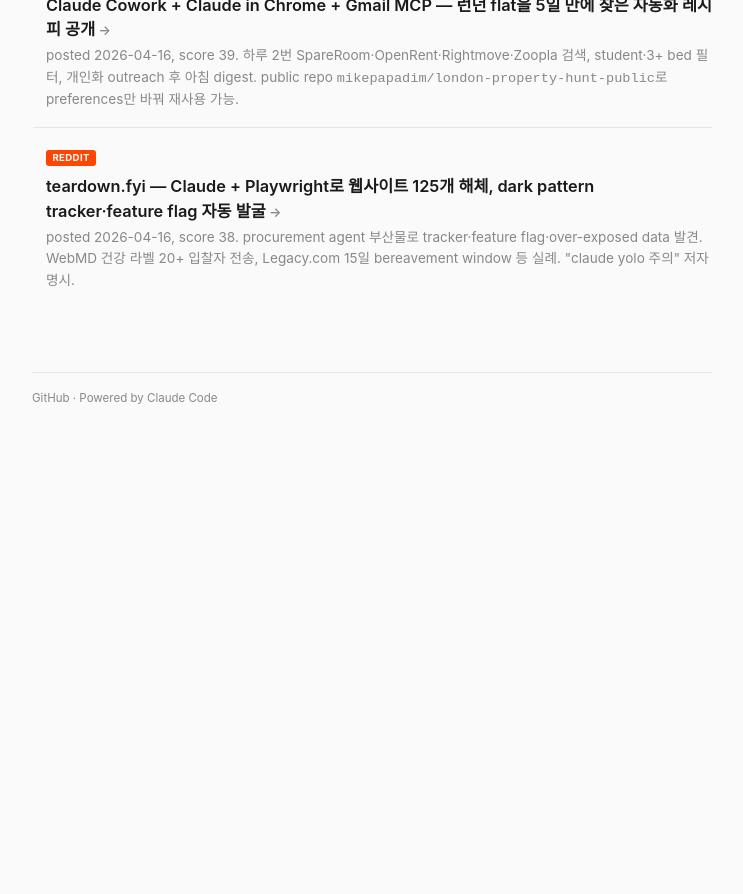
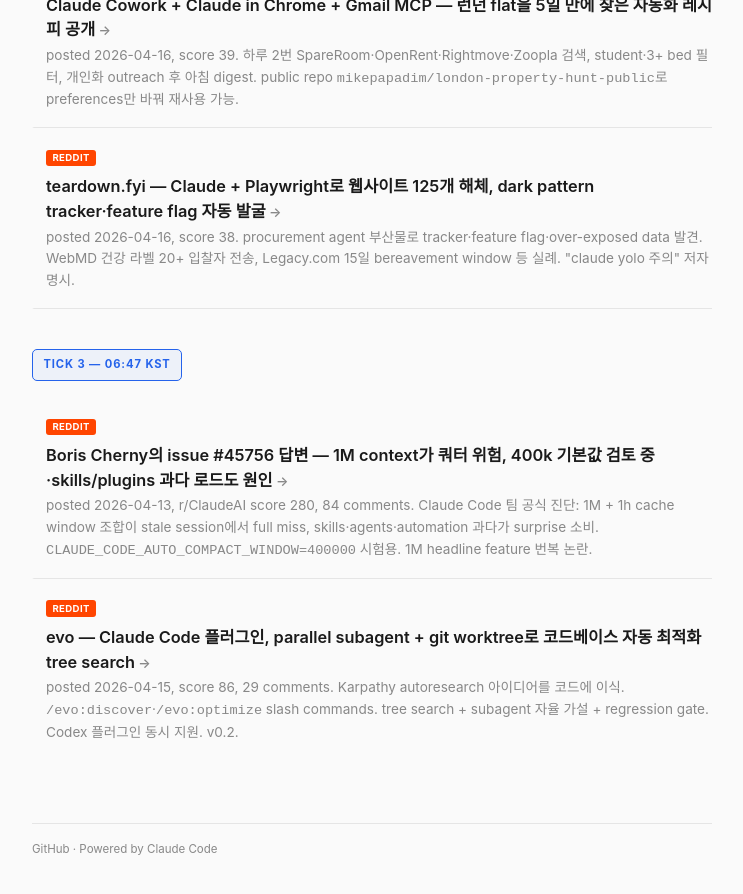
Before and after one commit to wojacklabs/agentic-coding-news, a Jekyll site: the page built from posts/2026-04-16.md, in a window 1280 px wide and 900 px high, scrolled down 1242 px. Shown: the top 894 px of the window, without its empty margins (268-1011 px from the left). Built offline with Jekyll 4.4.1, drawn with Linux system fonts in a browser that asks for light colours; before the commit the page ends 1690 px from its top, so only the background shows below that.

Commit message:
tick 3 (2026-04-16, 06:47): Cherny 공식 답변(1M+cache+skills) + evo 플러그인 autoresearch
Co-Authored-By: Claude Opus 4.6 (1M context) <noreply@anthropic.com>

```diff
--- a/posts/2026-04-16.md
+++ b/posts/2026-04-16.md
@@ -50,3 +50,17 @@ title: "2026-04-16 Claude Code Deep"
 <h4><a href="2026-04-16/teardown-claude-playwright-dark-patterns">teardown.fyi — Claude + Playwright로 웹사이트 125개 해체, dark pattern tracker·feature flag 자동 발굴</a></h4>
 <p class="summary">posted 2026-04-16, score 38. procurement agent 부산물로 tracker·feature flag·over-exposed data 발견. WebMD 건강 라벨 20+ 입찰자 전송, Legacy.com 15일 bereavement window 등 실례. "claude yolo 주의" 저자 명시.</p>
 </div>
+
+## TICK 3 — 06:47 KST
+
+<div class="article-card">
+<span class="tag tag-reddit">Reddit</span>
+<h4><a href="2026-04-16/cherny-45756-1m-context-cache-skills">Boris Cherny의 issue #45756 답변 — 1M context가 쿼터 위험, 400k 기본값 검토 중·skills/plugins 과다 로드도 원인</a></h4>
+<p class="summary">posted 2026-04-13, r/ClaudeAI score 280, 84 comments. Claude Code 팀 공식 진단: 1M + 1h cache window 조합이 stale session에서 full miss, skills·agents·automation 과다가 surprise 소비. <code>CLAUDE_CODE_AUTO_COMPACT_WINDOW=400000</code> 시험용. 1M headline feature 번복 논란.</p>
+</div>
+
+<div class="article-card">
+<span class="tag tag-reddit">Reddit</span>
+<h4><a href="2026-04-16/evo-plugin-autoresearch-subagents">evo — Claude Code 플러그인, parallel subagent + git worktree로 코드베이스 자동 최적화 tree search</a></h4>
+<p class="summary">posted 2026-04-15, score 86, 29 comments. Karpathy autoresearch 아이디어를 코드에 이식. <code>/evo:discover</code>·<code>/evo:optimize</code> slash commands. tree search + subagent 자율 가설 + regression gate. Codex 플러그인 동시 지원. v0.2.</p>
+</div>
```
Also changed, not shown: posts/2026-04-16/cherny-45756-1m-context-cache-skills.md (added, +55 -0 lines), posts/2026-04-16/evo-plugin-autoresearch-subagents.md (added, +50 -0 lines).
